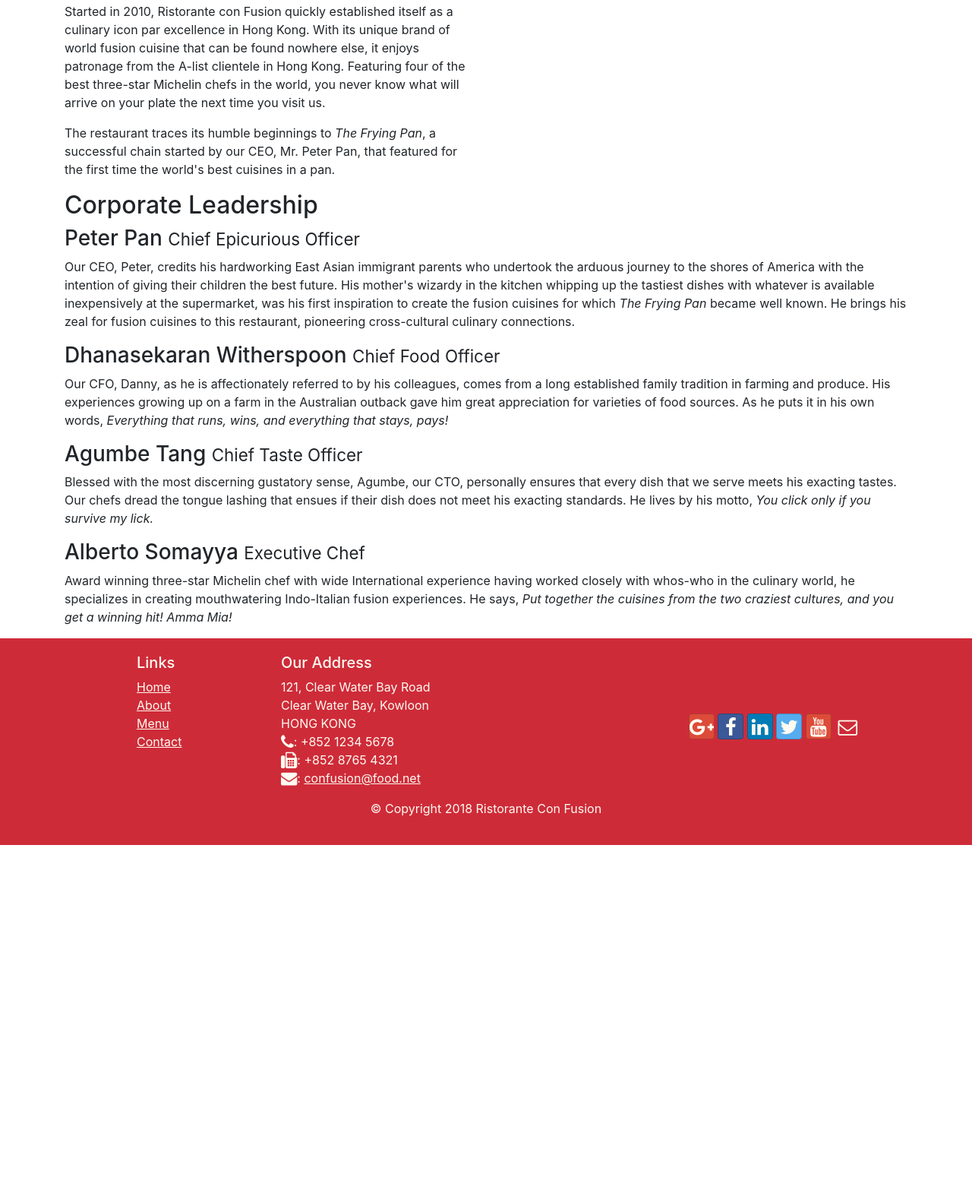
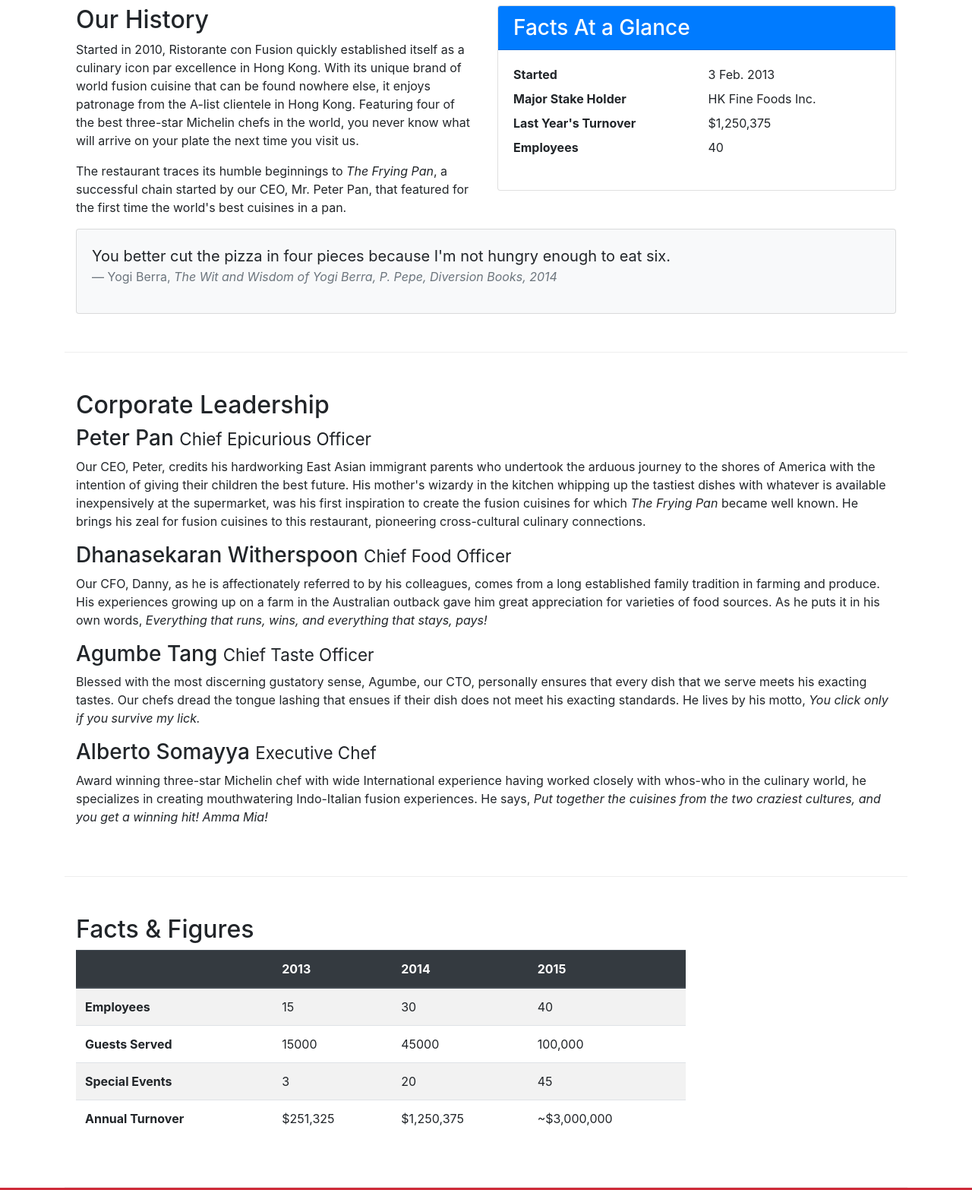
Before and after one commit to atreides326/WebDev, a website: page HW 1/aboutus.html in a window 1280 px wide. Shown: the part 508-2074 px from the top of the page at 76% size. Before the commit the page ends 1620 px from the top, so only its background shows below. Drawn offline with nearby package versions, Linux system fonts and the light colour scheme.

Commit message:
tables and cards

```diff
--- a/HW 1/aboutus.html
+++ b/HW 1/aboutus.html
@@ -59,30 +59,103 @@
             </div>
         </div>
 
-        <div class="row">
-            <div class = "col-6">
+        <div class="row row-content">
+            <div class = "col-sm-6">
                 <h2>Our History</h2>
                 <p>Started in 2010, Ristorante con Fusion quickly established itself as a culinary icon par excellence in Hong Kong. With its unique brand of world fusion cuisine that can be found nowhere else, it enjoys patronage from the A-list clientele in Hong Kong.  Featuring four of the best three-star Michelin chefs in the world, you never know what will arrive on your plate the next time you visit us.</p>
                 <p>The restaurant traces its humble beginnings to <em>The Frying Pan</em>, a successful chain started by our CEO, Mr. Peter Pan, that featured for the first time the world's best cuisines in a pan.</p>
             </div>
-            <div>
+                  <div class="col-12 col-sm-6">
+                  <div class="card">
+                      <h3 class="card-header bg-primary text-white">Facts At a Glance</h3>
+                      <div class="card-body">
+                          <dl class="row">
+                              <dt class="col-6">Started</dt>
+                              <dd class="col-6">3 Feb. 2013</dd>
+                              <dt class="col-6">Major Stake Holder</dt>
+                              <dd class="col-6">HK Fine Foods Inc.</dd>
+                              <dt class="col-6">Last Year's Turnover</dt>
+                              <dd class="col-6">$1,250,375</dd>
+                              <dt class="col-6">Employees</dt>
+                              <dd class="col-6">40</dd>
+                          </dl>
+                      </div>
+                  </div>
             </div>
+            <div class="col-12">
+                <div class="card card-body bg-light">
+                    <blockquote class="blockquote">
+                        <p class="mb-0">You better cut the pizza in four pieces because
+                            I'm not hungry enough to eat six.</p>
+                        <footer class="blockquote-footer">Yogi Berra,
+                            <cite title="Source Title">The Wit and Wisdom of Yogi Berra,
+                            P. Pepe, Diversion Books, 2014</cite>
+                        </footer>
+                    </blockquote>
+                </div>
+            </div>
+
         </div>
 
 
-        <div class="row d-none d-sm-block">
+        <div class="row row-content">
             <div class="col-12">
                 <h2>Corporate Leadership</h2>
                 <h3>Peter Pan <small>Chief Epicurious Officer</small></h3>
-                <p>Our CEO, Peter, credits his hardworking East Asian immigrant parents who undertook the arduous journey to the shores of America with the intention of giving their children the best future. His mother's wizardy in the kitchen whipping up the tastiest dishes with whatever is available inexpensively at the supermarket, was his first inspiration to create the fusion cuisines for which <em>The Frying Pan</em> became well known. He brings his zeal for fusion cuisines to this restaurant, pioneering cross-cultural culinary connections.</p>
+                <p class="d-none d-sm-block">Our CEO, Peter, credits his hardworking East Asian immigrant parents who undertook the arduous journey to the shores of America with the intention of giving their children the best future. His mother's wizardy in the kitchen whipping up the tastiest dishes with whatever is available inexpensively at the supermarket, was his first inspiration to create the fusion cuisines for which <em>The Frying Pan</em> became well known. He brings his zeal for fusion cuisines to this restaurant, pioneering cross-cultural culinary connections.</p>
                 <h3>Dhanasekaran Witherspoon <small>Chief Food Officer</small></h3>
-                <p>Our CFO, Danny, as he is affectionately referred to by his colleagues, comes from a long established family tradition in farming and produce. His experiences growing up on a farm in the Australian outback gave him great appreciation for varieties of food sources. As he puts it in his own words, <em>Everything that runs, wins, and everything that stays, pays!</em></p>
+                <p class="d-none d-sm-block">Our CFO, Danny, as he is affectionately referred to by his colleagues, comes from a long established family tradition in farming and produce. His experiences growing up on a farm in the Australian outback gave him great appreciation for varieties of food sources. As he puts it in his own words, <em>Everything that runs, wins, and everything that stays, pays!</em></p>
                 <h3>Agumbe Tang <small>Chief Taste Officer</small></h3>
-                <p>Blessed with the most discerning gustatory sense, Agumbe, our CTO, personally ensures that every dish that we serve meets his exacting tastes. Our chefs dread the tongue lashing that ensues if their dish does not meet his exacting standards. He lives by his motto, <em>You click only if you survive my lick.</em></p>
+                <p class="d-none d-sm-block">Blessed with the most discerning gustatory sense, Agumbe, our CTO, personally ensures that every dish that we serve meets his exacting tastes. Our chefs dread the tongue lashing that ensues if their dish does not meet his exacting standards. He lives by his motto, <em>You click only if you survive my lick.</em></p>
                 <h3>Alberto Somayya <small>Executive Chef</small></h3>
-                <p>Award winning three-star Michelin chef with wide International experience having worked closely with whos-who in the culinary world, he specializes in creating mouthwatering Indo-Italian fusion experiences. He says, <em>Put together the cuisines from the two craziest cultures, and you get a winning hit! Amma Mia!</em></p>
+                <p class="d-none d-sm-block">Award winning three-star Michelin chef with wide International experience having worked closely with whos-who in the culinary world, he specializes in creating mouthwatering Indo-Italian fusion experiences. He says, <em>Put together the cuisines from the two craziest cultures, and you get a winning hit! Amma Mia!</em></p>
             </div>
        </div>
+       <div class="row row-content">
+         <div class="col-12 col-sm-9">
+            <h2>Facts &amp; Figures</h2>
+            <div class="table-responsive">
+              <table class="table table-striped">
+                  <thead class="thead-dark">
+                      <tr>
+                          <th>&nbsp;</th>
+                          <th>2013</th>
+                          <th>2014</th>
+                          <th>2015</th>
+                      </tr>
+                  </thead>
+                  <tbody>
+                      <tr>
+                          <th>Employees</th>
+                          <td>15</td>
+                          <td>30</td>
+                          <td>40</td>
+                      </tr>
+                      <tr>
+                          <th>Guests Served</th>
+                          <td>15000</td>
+                          <td>45000</td>
+                          <td>100,000</td>
+                      </tr>
+                      <tr>
+                          <th>Special Events</th>
+                          <td>3</td>
+                          <td>20</td>
+                          <td>45</td>
+                      </tr>
+                      <tr>
+                          <th>Annual Turnover</th>
+                          <td>$251,325</td>
+                          <td>$1,250,375</td>
+                          <td>~$3,000,000</td>
+                      </tr>
+                  </tbody>
+              </table>
+          </div>
+         </div>
+        <div class="col-12 col-sm-3">
+        </div>
+      </div>
 
     </div>
 
```
